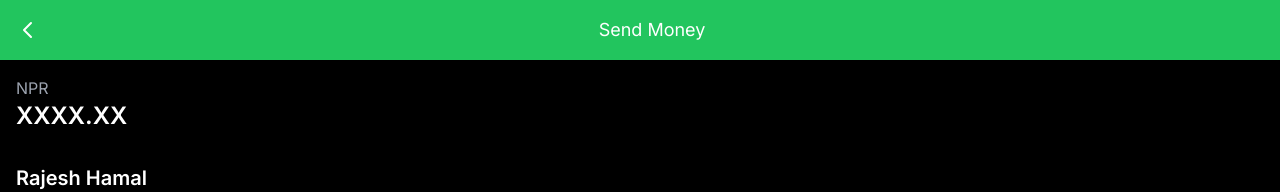
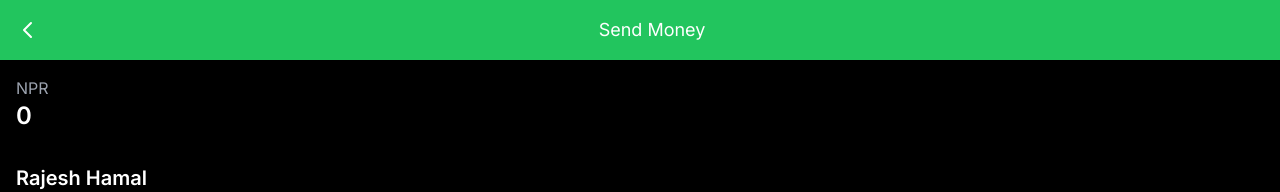
Before and after one commit to nepaltronix/merosewa, a Next.js app: page /payment/confirm in a window 1280 px wide. Shown: the top 192 px of the page. Built offline with nearby package versions, Linux system fonts and the light colour scheme.

Commit message:
Completed store integration.

```diff
--- a/src/app/page.tsx
+++ b/src/app/page.tsx
@@ -46,7 +46,6 @@ export default function Home() {
         )
         .then(() => {
           setIsScanning(true);
-          console.log("Scanning is true.")
         })
         .catch((err) => {
           console.error("Error starting scanner:", err);
@@ -56,9 +55,10 @@ export default function Home() {
 
   const handleScannedResult = function (decodedText: string, decodedResult: Html5QrcodeResult) {
     const scannedData = JSON.parse(decodedText);
+    console.log(scannedData.transcationAmount);
     setMerchantName(scannedData.merchantName);
     setMerchantId(scannedData.merchantId);
-    setTransactionAmount(scannedData.transcationAmount);
+    setTransactionAmount(scannedData.transactionAmount);
     setTransactionId(scannedData.transactionID);
     if (html5QrCodeRef.current) {
       html5QrCodeRef.current.stop();
--- a/src/app/payment/confirm/page.tsx
+++ b/src/app/payment/confirm/page.tsx
@@ -8,10 +8,11 @@ import {
     InputOTPSlot,
 } from "@/components/ui/input-otp"
 import { useRouter } from "next/navigation";
+import useAppStore from '@/lib/useStore'
 
 export default function Confirm() {
     const router = useRouter();
-
+    const { transactionAmount, updateRemainingBalance} = useAppStore();
     const [value, setValue] = useState("")
 
     const handleButtonClick = function (event: React.MouseEvent<HTMLButtonElement>) {
@@ -24,6 +25,7 @@ export default function Confirm() {
     const verifyPinAndConfirm = function () {
         if (value == '123456') {
             window.alert("Correct pin")
+            updateRemainingBalance();
             router.push("/")
 
         } else {
@@ -68,7 +70,7 @@ export default function Confirm() {
             <div className="p-4 bg-black flex items-center justify-between">
                 <div>
                     <p className="text-gray-400">NPR</p>
-                    <p className="text-2xl font-semibold">XXXX.XX</p>
+                    <p className="text-2xl font-semibold">{transactionAmount}</p>
                 </div>
             </div>
 
--- a/src/lib/appSlice.ts
+++ b/src/lib/appSlice.ts
@@ -49,6 +49,6 @@ export const createAppSlice: StateCreator<
     })),
   setTransactionAmount: (amount) =>
     set(() => ({
-      transcationAmount: amount,
+      transactionAmount: amount,
     })),
 });
```
